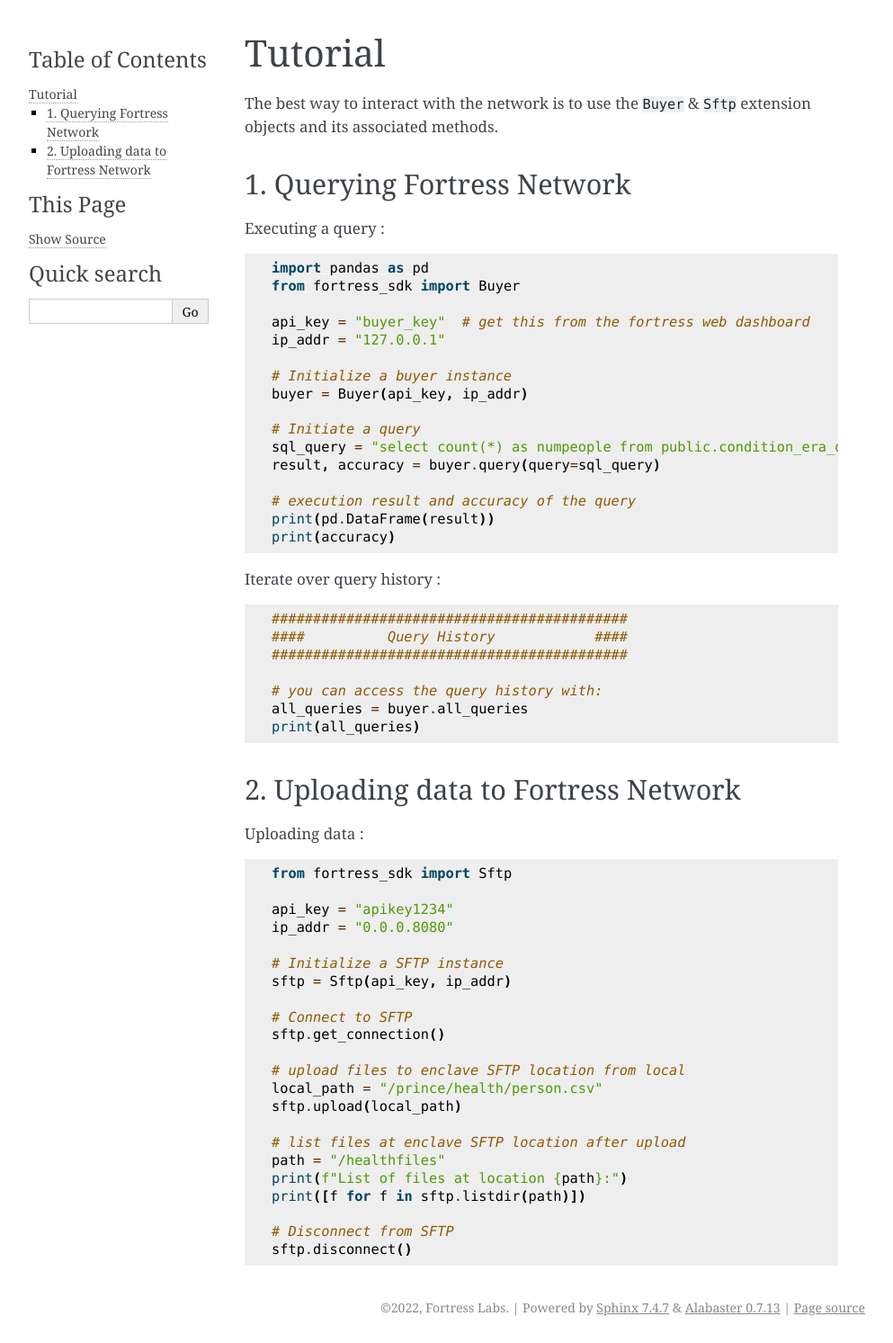
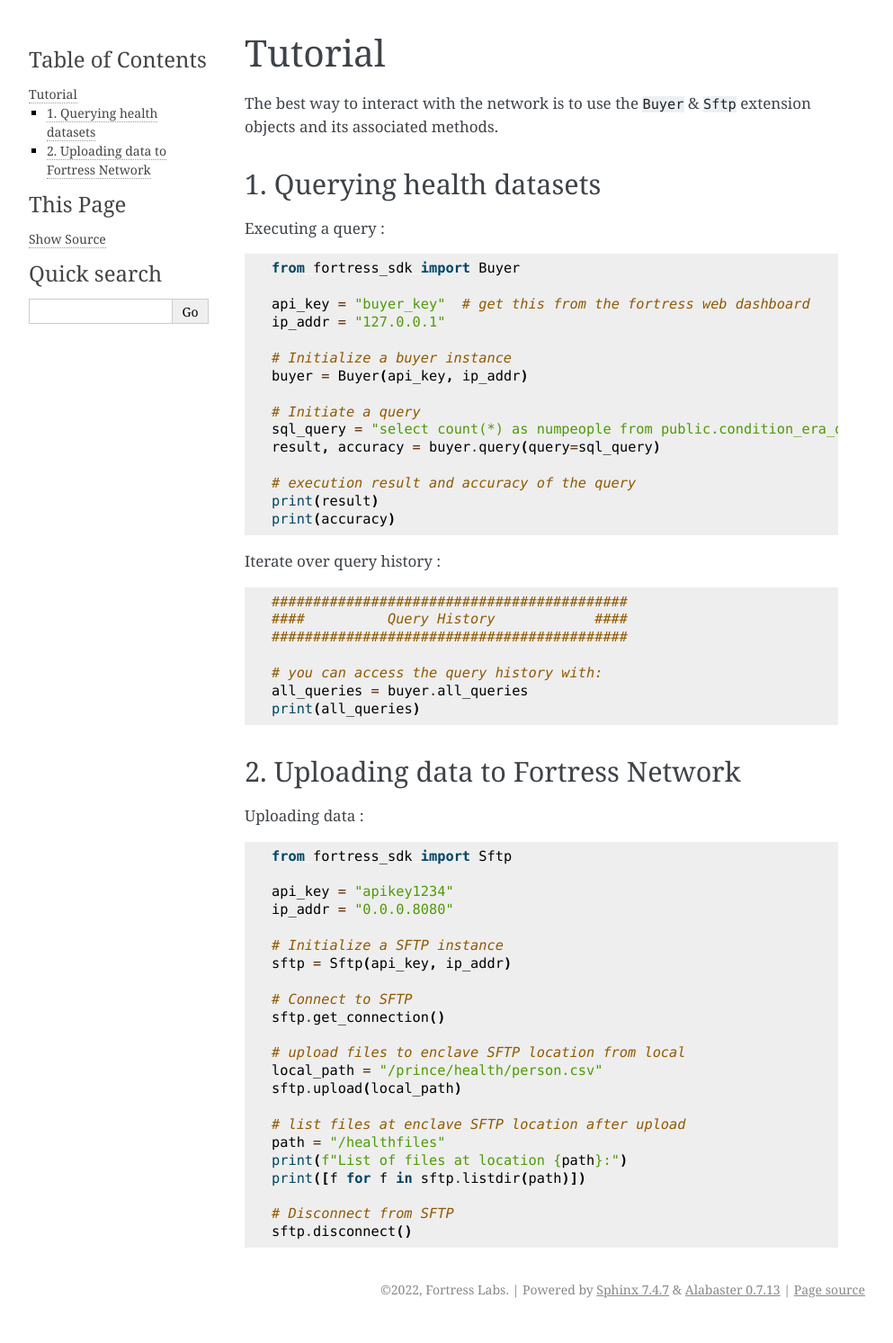
Before and after one commit to Atbash-Labs/python-sdk, a Sphinx documentation site: the page built from docs/tutorial.rst, in a window 1280 px wide. Shown: the whole page at 90% size, without its empty margins (148-1141 px from the left). Built offline with Sphinx 7.4.7, drawn with Linux system fonts in a browser that asks for light colours.

Commit message:
remove pandas

```diff
--- a/docs/tutorial.rst
+++ b/docs/tutorial.rst
@@ -4,13 +4,12 @@
 The best way to interact with the network is to use the ``Buyer`` & ``Sftp`` extension objects and its associated methods.
 
 
-1. Querying Fortress Network
+1. Querying health datasets
 -----------------------------
 Executing a query :
 
 .. code-block:: python
 
-    import pandas as pd
     from fortress_sdk import Buyer
 
     api_key = "buyer_key"  # get this from the fortress web dashboard
@@ -24,7 +23,7 @@
     result, accuracy = buyer.query(query=sql_query)
 
     # execution result and accuracy of the query
-    print(pd.DataFrame(result))
+    print(result)
     print(accuracy)
 
 Iterate over query history :
```
Also changed, not shown: 1 other file.
